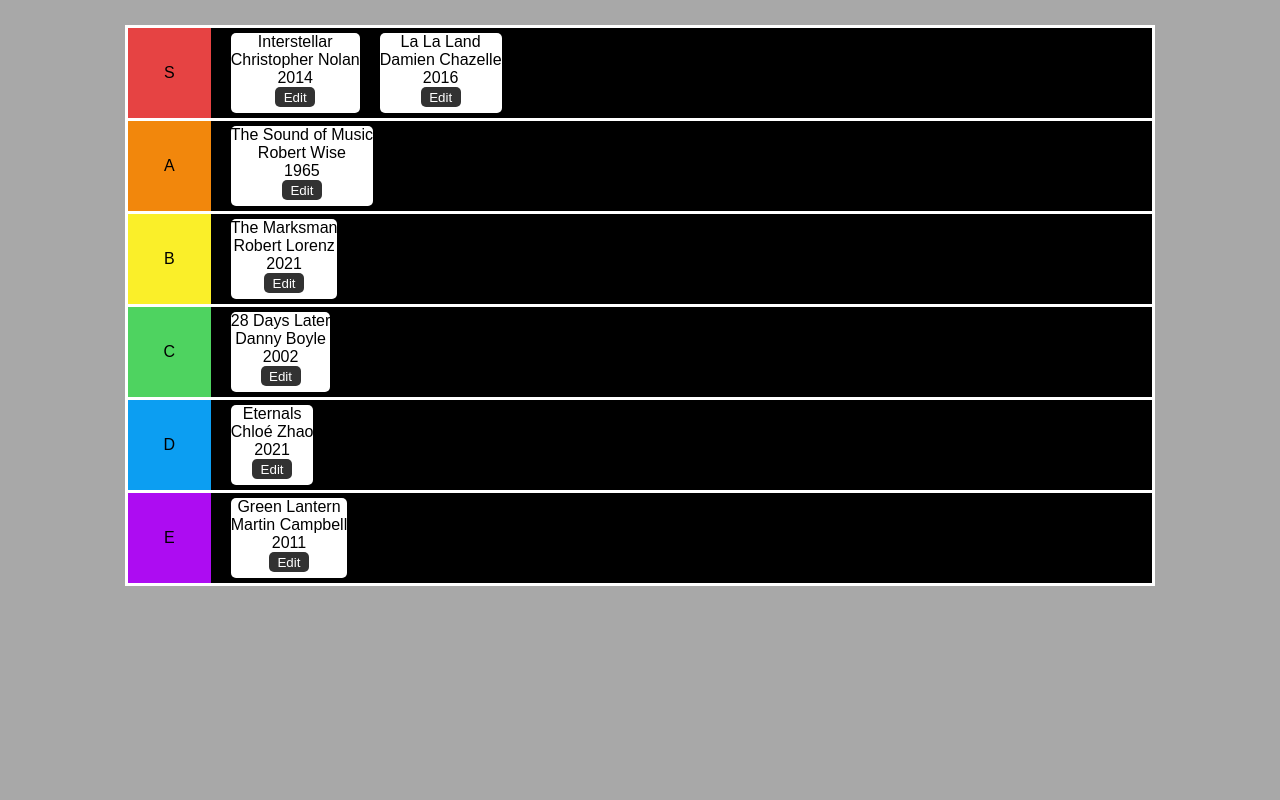
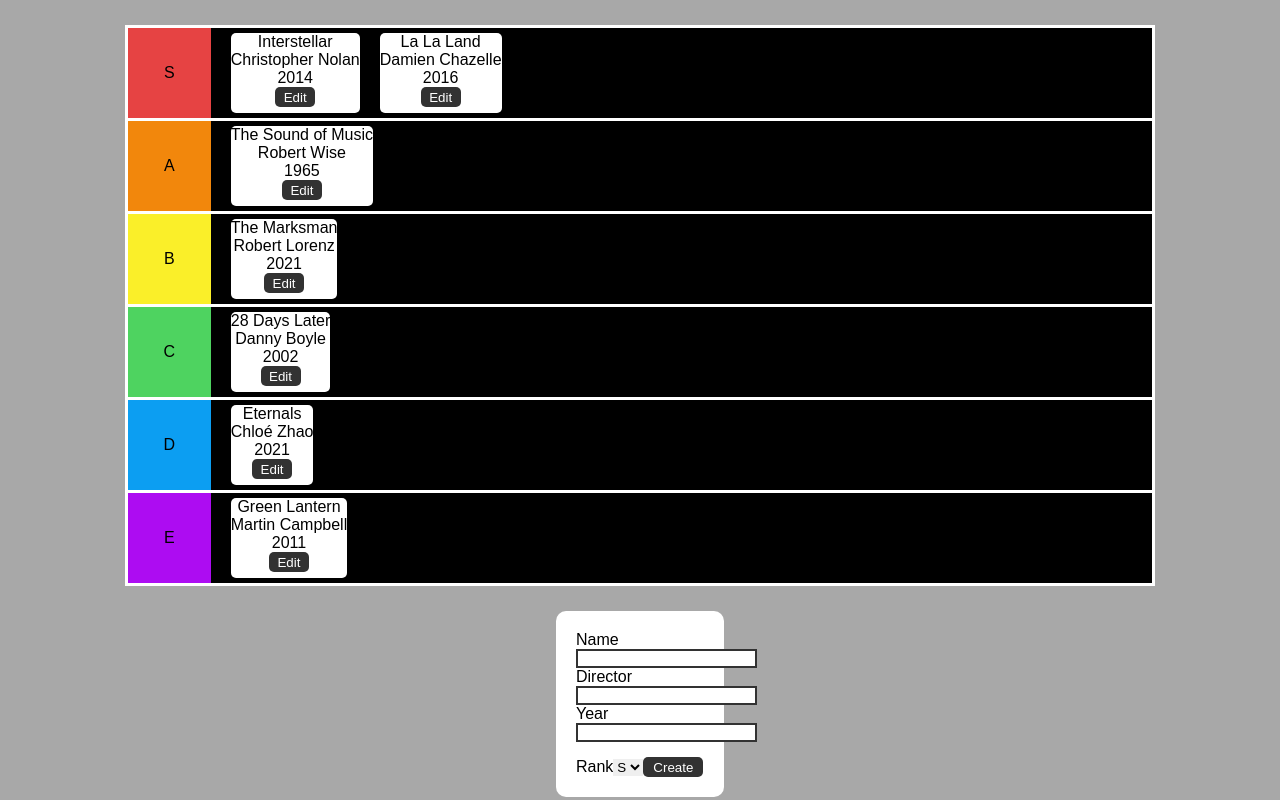
Before and after one commit to rjablon03/movie-tier-list, a React (Vite) app in the folder movie-tier-list/: page / in a window 1280 px wide. Built offline with nearby package versions, Linux system fonts and the light colour scheme.

Commit message:
Create MovieCard functionality complete

```diff
--- a/movie-tier-list/src/App.css
+++ b/movie-tier-list/src/App.css
@@ -83,10 +83,28 @@
     border-radius: 5px;
 }
 
-.edit {
+button {
     height: 20px;
     width: 40px;
     border-radius: 5px;
     background-color: #323232;
     color: #ffffff;
 }
+
+#submit {
+    width: 60px;
+    margin-top: 15px;
+}
+
+input {
+    display: block;
+    border: #323232 2px solid;
+}
+
+.create-form {
+    background-color: #ffffff;
+    width: 10%;
+    margin: 0 auto;
+    padding: 20px;
+    border-radius: 10px;
+}
--- a/movie-tier-list/src/Components.jsx
+++ b/movie-tier-list/src/Components.jsx
@@ -46,38 +46,33 @@
 ]
 
 function Container() {
+    const [movies, setMovies] = useState(data)
+
     return (
         <>
             <div className="container">
-                <Category label="S"/>
-                <Category label="A"/>
-                <Category label="B"/>
-                <Category label="C"/>
-                <Category label="D"/>
-                <Category label="E"/>
+                {["S", "A", "B", "C", "D", "E"].map(rank => (
+                    <Category key={rank} label={rank} movies={movies} />
+                ))}
             </div>
+            <CreateCard setMovies={setMovies} />
         </>
-    )
+    );
 }
 
-function Category(props) {
-    const [movies, setMovies] = useState(data.filter(movie => movie.rank === props.label))
+function Category({ label, movies }) {
+    const rankedMovies = movies.filter(movie => movie.rank === label);
 
     return (
         <div className="category-container">
-            <div className={"label label-" + props.label}>{props.label}</div>
+            <div className={"label label-" + label}>{label}</div>
             <div className="items">
-                {movies.map(movie => (
-                        <MovieCard
-                            key={movie.name}
-                            name={movie.name}
-                            director={movie.director}
-                            year={movie.year}
-                        />
-                    ))}
+                {rankedMovies.map((movie, index) => (
+                    <MovieCard key={index} name={movie.name} director={movie.director} year={movie.year} />
+                ))}
             </div>
         </div>
-    )
+    );
 }
 
 function MovieCard(props) {
@@ -86,7 +81,53 @@
             <p>{props.name}</p>
             <p>{props.director}</p>
             <p>{props.year}</p>
-            <button className="edit">Edit</button>
+            <button>Edit</button>
+        </div>
+    )
+}
+
+function CreateCard({setMovies}) {
+    const create = (event) => {
+        event.preventDefault();
+
+        const formData = new FormData(event.target);
+        const newMovie = {
+            name: formData.get("name"),
+            director: formData.get("director"),
+            year: formData.get("year"),
+            rank: formData.get("rank")
+        };
+
+        setMovies(prevMovies => [...prevMovies, newMovie]);
+
+        event.target.reset();
+    };
+
+
+    return (
+        <div className="create-form">
+            <form onSubmit={create}>
+                <label htmlFor="name">Name</label>
+                <input type="text" name="name" id="name" />
+
+                <label htmlFor="director">Director</label>
+                <input type="text" name="director" id="director" />
+
+                <label htmlFor="year">Year</label>
+                <input type="number" name="year" id="year" />
+
+                <label htmlFor="rank">Rank</label>
+                <select name="rank" id="rank">
+                    <option value="S">S</option>
+                    <option value="A">A</option>
+                    <option value="B">B</option>
+                    <option value="C">C</option>
+                    <option value="D">D</option>
+                    <option value="E">E</option>
+                </select>
+
+                <button type="submit" id="submit">Create</button>
+            </form>
         </div>
     )
 }
```
